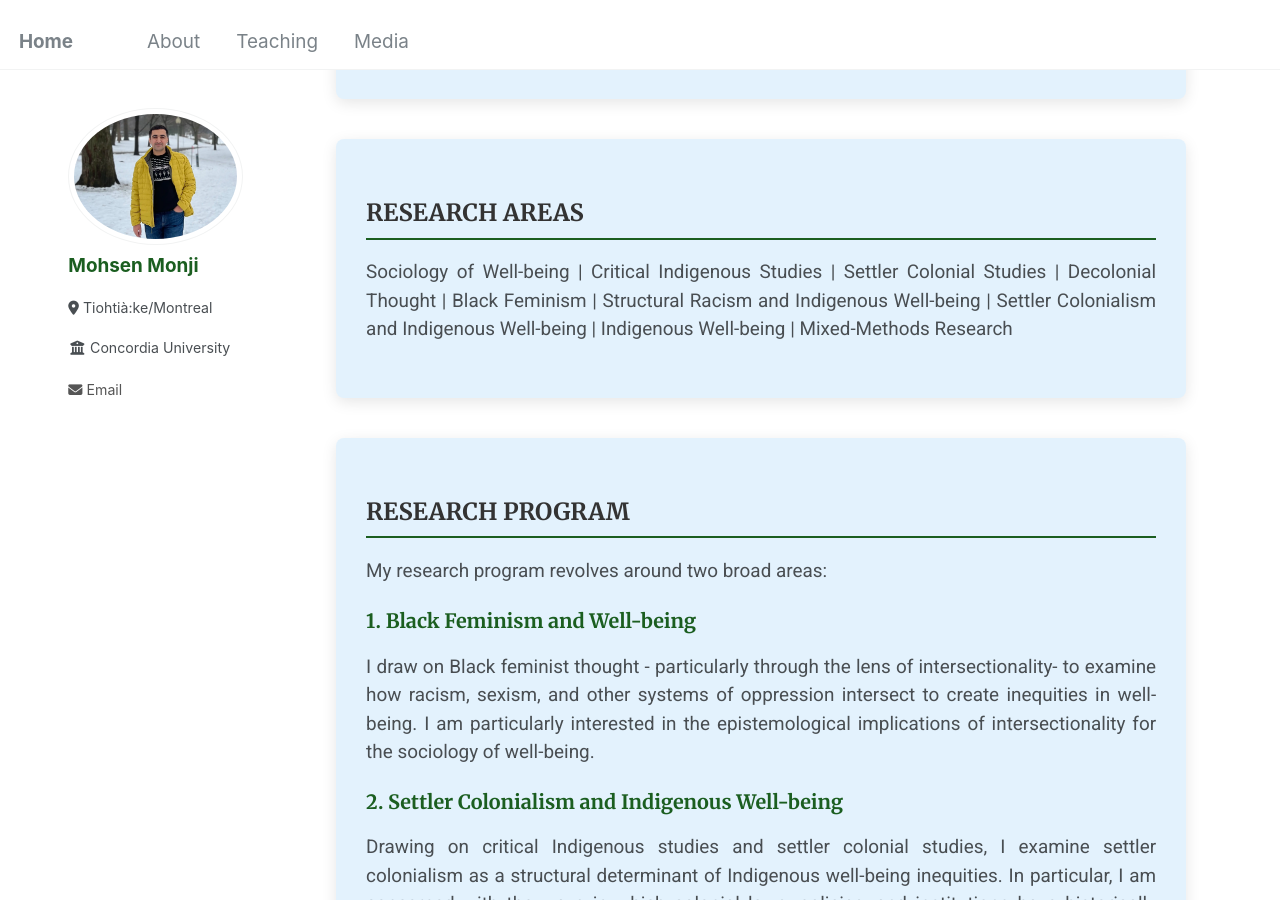
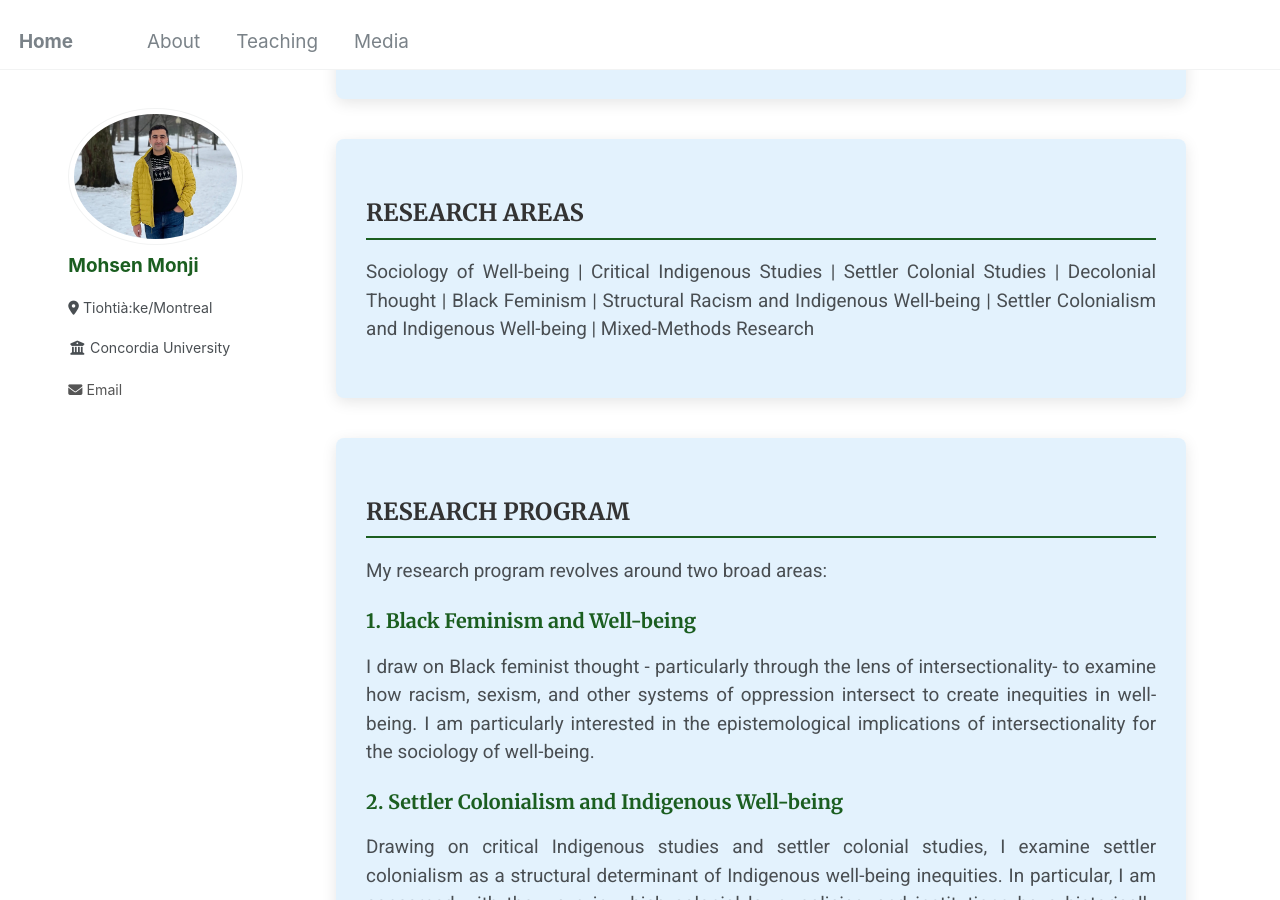
Before and after one commit to Mohsnmonji/mohsnmonji.github.io, a Jekyll site: the page built from about-me.md, in a window 1280 px wide and 900 px high, scrolled down 506 px. Built offline with Jekyll 4.4.1, drawn with Linux system fonts in a browser that asks for light colours.

Commit message:
Update about-me.md

```diff
--- a/about-me.md
+++ b/about-me.md
@@ -67,7 +67,7 @@ author_profile: true
 <div class="about-card">
   <h2>RESEARCH AREAS</h2>
   <p>
-    Sociology of Well-being | Critical Indigenous Studies | Settler Colonial Studies | Decolonial Thought | Black Feminism | Structural Racism and Indigenous Well-being | Settler Colonialism and Indigenous Well-being | Indigenous Well-being | Mixed-Methods Research
+    Sociology of Well-being | Critical Indigenous Studies | Settler Colonial Studies | Decolonial Thought | Black Feminism | Structural Racism and Indigenous Well-being | Settler Colonialism and Indigenous Well-being | Mixed-Methods Research
   </p>
 </div>
 
```
